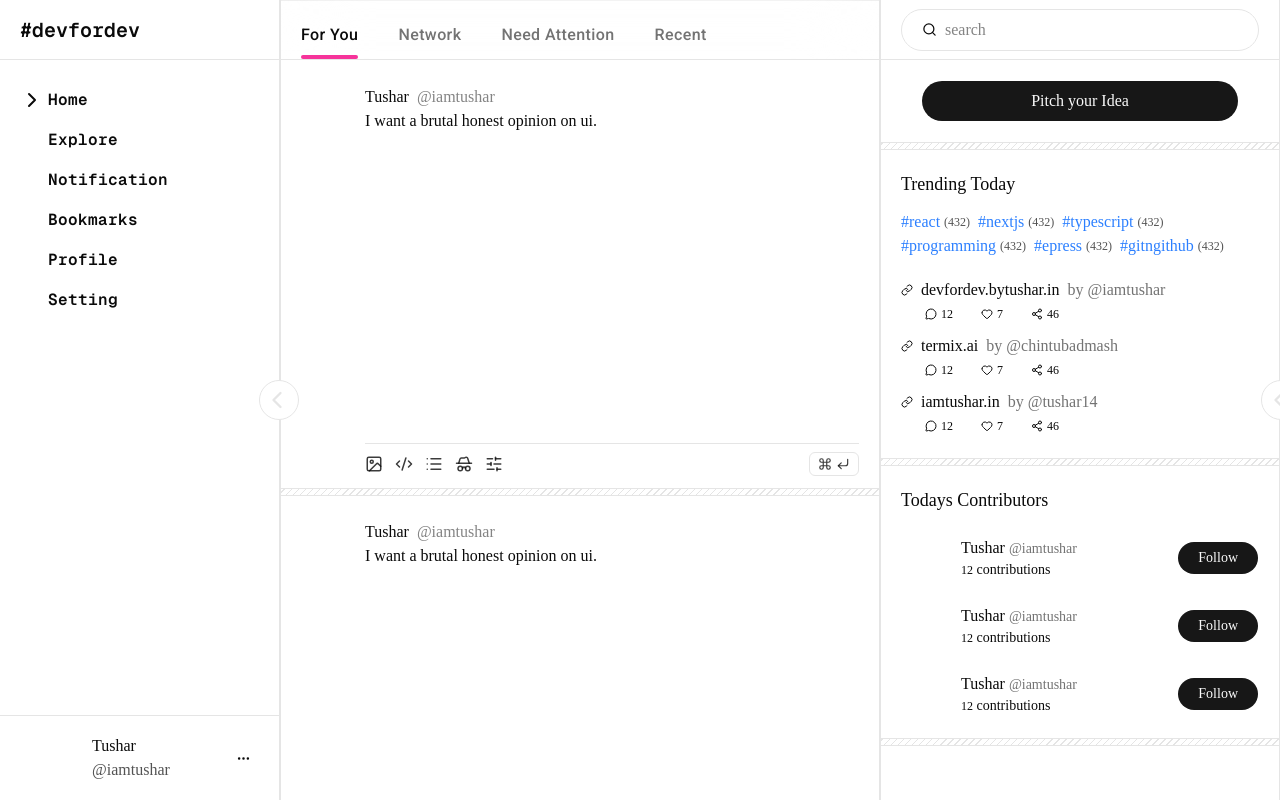
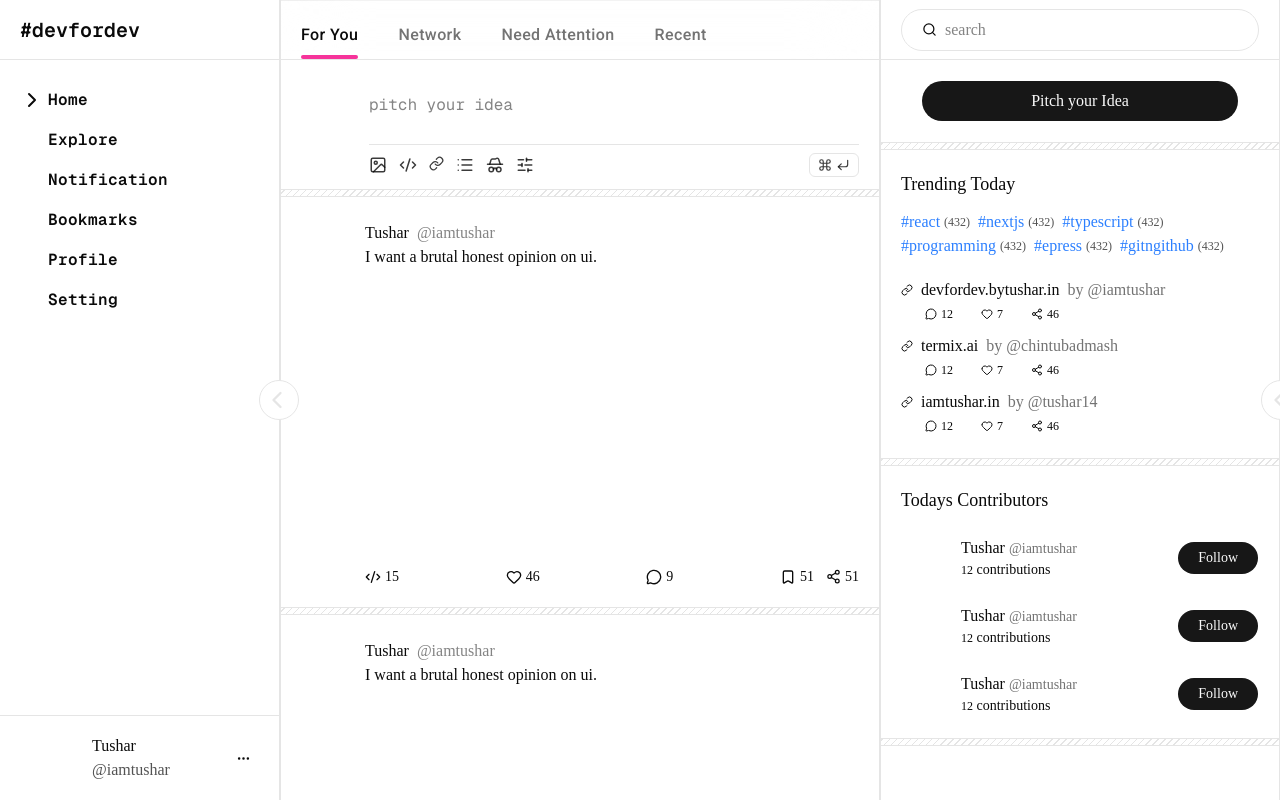
Before and after one commit to itushr/devfordev, a Next.js app: page /home in a window 1280 px wide. Built offline with nearby package versions, Linux system fonts and the light colour scheme.

Commit message:
feat(ui): url detection in pitchbox

```diff
--- a/app/bookmarks/page.tsx
+++ b/app/bookmarks/page.tsx
@@ -0,0 +1,7 @@
+const Bookmarks = () => {
+  return (
+    <div>Bookmarks</div>
+  )
+}
+
+export default Bookmarks
--- a/app/explore/page.tsx
+++ b/app/explore/page.tsx
@@ -0,0 +1,7 @@
+const Explore = () => {
+  return (
+    <div>Explore</div>
+  )
+}
+
+export default Explore
--- a/app/home/(leftpanel)/LeftPanel.tsx
+++ b/app/home/(leftpanel)/LeftPanel.tsx
@@ -1,4 +1,4 @@
-import PitchBox from "@/components/PitchBox"
+import PitchBox from "@/components/pitchbox/PitchBox"
 import Feed from "./Feed"
 import { Roboto } from "next/font/google"
 
@@ -11,7 +11,7 @@ const roboto = Roboto({
 const LeftPanel = () => {
     return (
         <div className="w-150 border pt-15">
-            <div className={`h-15 w-149.5 bg-background/20 backdrop-blur-2xl border-b flex items-end px-5 gap-10 tracking-wide fixed top-0 text-md ${roboto.className}`}>
+            <div className={`z-10 h-15 w-149.5 bg-background/20 backdrop-blur-2xl border-b flex items-end px-5 gap-10 tracking-wide fixed top-0 text-md ${roboto.className}`}>
                 <div className="pb-3 relative">
                     For You
                     <div className="h-1 w-full bg-pink-500 absolute bottom-0 rounded-full"></div>
--- a/app/notification/page.tsx
+++ b/app/notification/page.tsx
@@ -0,0 +1,7 @@
+const Notification = () => {
+  return (
+    <div>Notification</div>
+  )
+}
+
+export default Notification
--- a/app/setting/page.tsx
+++ b/app/setting/page.tsx
@@ -0,0 +1,7 @@
+const Setting = () => {
+  return (
+    <div>Setting</div>
+  )
+}
+
+export default Setting
--- a/components/PitchBox.tsx
+++ b/components/pitchbox/PitchBox.tsx
@@ -1,34 +1,35 @@
-import { Code, CodeXml, Command, CornerDownLeft, HatGlasses, Image, List, SlidersHorizontal } from "lucide-react"
-import Separator from "./Separator"
-import { Button } from "./ui/button"
+"use client"
 
-const PitchBox = () => {
+import { CodeXml, Command, CornerDownLeft, HatGlasses, Image, Link, List, SlidersHorizontal } from "lucide-react"
+import Separator from "../Separator"
+import TextArea from "./TextArea"
+import { useState } from "react"
+
+export default function PitchBox() {
     return (
         <>
-            <div className="w-full bg-background p-5 pb-1 flex gap-2">
+            <div className="w-full bg-background p-5 pb-1 flex gap-3">
                 <div>
                     <div className="size-14 bg-card rounded-full"></div>
                 </div>
                 <div className="flex-1">
                     {/* header */}
-                    <div className="mt-1">
+                    {/* <div className="mt-1">
                         <span>Tushar</span>
                         <span className="ml-2 text-foreground/50">@iamtushar</span>
-                    </div>
+                    </div> */}
 
                     {/* main */}
-                    <div className="">
-                        <span>
-                            I want a brutal honest opinion on ui.
-                        </span>
-                        <div className="w-full aspect-video bg-card mt-3 rounded-md"></div>
+                    <div className="pt-3 font-mono">
+                        <TextArea />
                     </div>
 
                     {/* actions */}
                     <div className="border-t mt-5 py-2 flex justify-between items-center text-foreground/80">
-                        <div className="flex gap-3 hover:text-foreground/30">
+                        <div className="flex gap-3">
                             <Image size={18} className="hover:text-pink-500 cursor-pointer" />
                             <CodeXml size={18} className="hover:text-pink-500 cursor-pointer" />
+                            <Link size={15} className="hover:text-pink-500 cursor-pointer" />
                             <List size={18} className="hover:text-pink-500 cursor-pointer" />
                             <HatGlasses size={18} className="hover:text-pink-500 cursor-pointer" />
                             <SlidersHorizontal size={18} className="hover:text-pink-500 cursor-pointer" />
@@ -44,5 +45,3 @@ const PitchBox = () => {
         </>
     )
 }
-
-export default PitchBox
--- /dev/null
+++ b/components/pitchbox/TextArea.tsx
@@ -0,0 +1,150 @@
+"use client";
+
+import { useState } from "react";
+
+const DOMAIN =
+    String.raw`(?:[a-zA-Z0-9](?:[a-zA-Z0-9-]{0,61}[a-zA-Z0-9])?\.)+[a-zA-Z]{2,}`;
+
+const HTTP_URL_REGEX = new RegExp(
+    String.raw`https?:\/\/(?:${DOMAIN})(?::\d{2,5})?(?:[/?#][^\s<>)\]]*)?`,
+    "gi"
+);
+
+const BARE_DOMAIN_REGEX = new RegExp(
+    String.raw`(?<![@\w.-])(?:www\.)?${DOMAIN}(?::\d{2,5})?(?:[/?#][^\s<>)\]]*)?`,
+    "gi"
+);
+
+const MARKDOWN_URL_REGEX =
+    /\[[^\]]*\]\(\s*(https?:\/\/[^\s)]+)\s*\)/gi;
+
+
+// Extract URLs from Markdown links
+const extractMarkdownUrls = (text: string): string[] => {
+    return [...text.matchAll(MARKDOWN_URL_REGEX)].map(
+        (match) => match[1]
+    );
+};
+
+
+// Extract http/https URLs
+const extractHttpUrls = (text: string): string[] => {
+    return text.match(HTTP_URL_REGEX) ?? [];
+};
+
+
+// Extract bare domains
+const extractBareDomains = (text: string): string[] => {
+    return text.match(BARE_DOMAIN_REGEX) ?? [];
+};
+
+
+// Remove duplicates
+const removeDuplicates = (urls: string[]): string[] => {
+    return [...new Set(urls)];
+};
+
+
+// Extract all URLs
+const extractUrls = (text: string): string[] => {
+    return removeDuplicates([
+        ...extractMarkdownUrls(text),
+        ...extractHttpUrls(text),
+        ...extractBareDomains(text),
+    ]);
+};
+
+
+// Escape HTML special characters
+const escapeHtml = (text: string): string => {
+    return text
+        .replace(/&/g, "&amp;")
+        .replace(/</g, "&lt;")
+        .replace(/>/g, "&gt;")
+        .replace(/"/g, "&quot;")
+        .replace(/'/g, "&#039;");
+};
+
+
+// Highlight URLs
+const highlightUrls = (text: string): string => {
+    const urls = extractUrls(text);
+
+    if (urls.length === 0) {
+        return escapeHtml(text);
+    }
+
+    const urlPattern = new RegExp(
+        urls
+            .sort((a, b) => b.length - a.length)
+            .map((url) => url.replace(/[.*+?^${}()|[\]\\]/g, "\\$&"))
+            .join("|"),
+        "gi"
+    );
+
+    return escapeHtml(text).replace(urlPattern, (url) => {
+        return `<span class="text-blue-500">${url}</span>`;
+    });
+};
+
+
+const TextArea = () => {
+    const [text, setText] = useState("");
+
+    const handleInput = (
+        e: React.ChangeEvent<HTMLTextAreaElement>
+    ) => {
+        const value = e.target.value;
+
+        e.target.style.height = "auto";
+        e.target.style.height = `${e.target.scrollHeight}px`;
+
+        setText(value);
+
+        const urls = extractUrls(value);
+    };
+
+    return (
+        <div className="relative w-full">
+            {/* Highlight layer */}
+            <div
+                aria-hidden="true"
+                className="
+                    pointer-events-none
+                    absolute inset-0
+                    whitespace-pre-wrap
+                    wrap-break-word
+                    border-none
+                    px-0 py-0
+                    text-foreground
+                    z-0
+                "
+                dangerouslySetInnerHTML={{
+                    __html: highlightUrls(text),
+                }}
+            />
+
+            <textarea
+                rows={1}
+                value={text}
+                spellCheck={false}
+                onChange={handleInput}
+                placeholder="pitch your idea"
+                className="
+                    relative
+                    w-full
+                    resize-none
+                    overflow-y-auto
+                    border-none
+                    outline-none
+                    bg-transparent
+                    text-transparent
+                    placeholder:text-foreground/50
+                    caret-foreground
+                "
+            />
+        </div>
+    );
+};
+
+export default TextArea;
```
